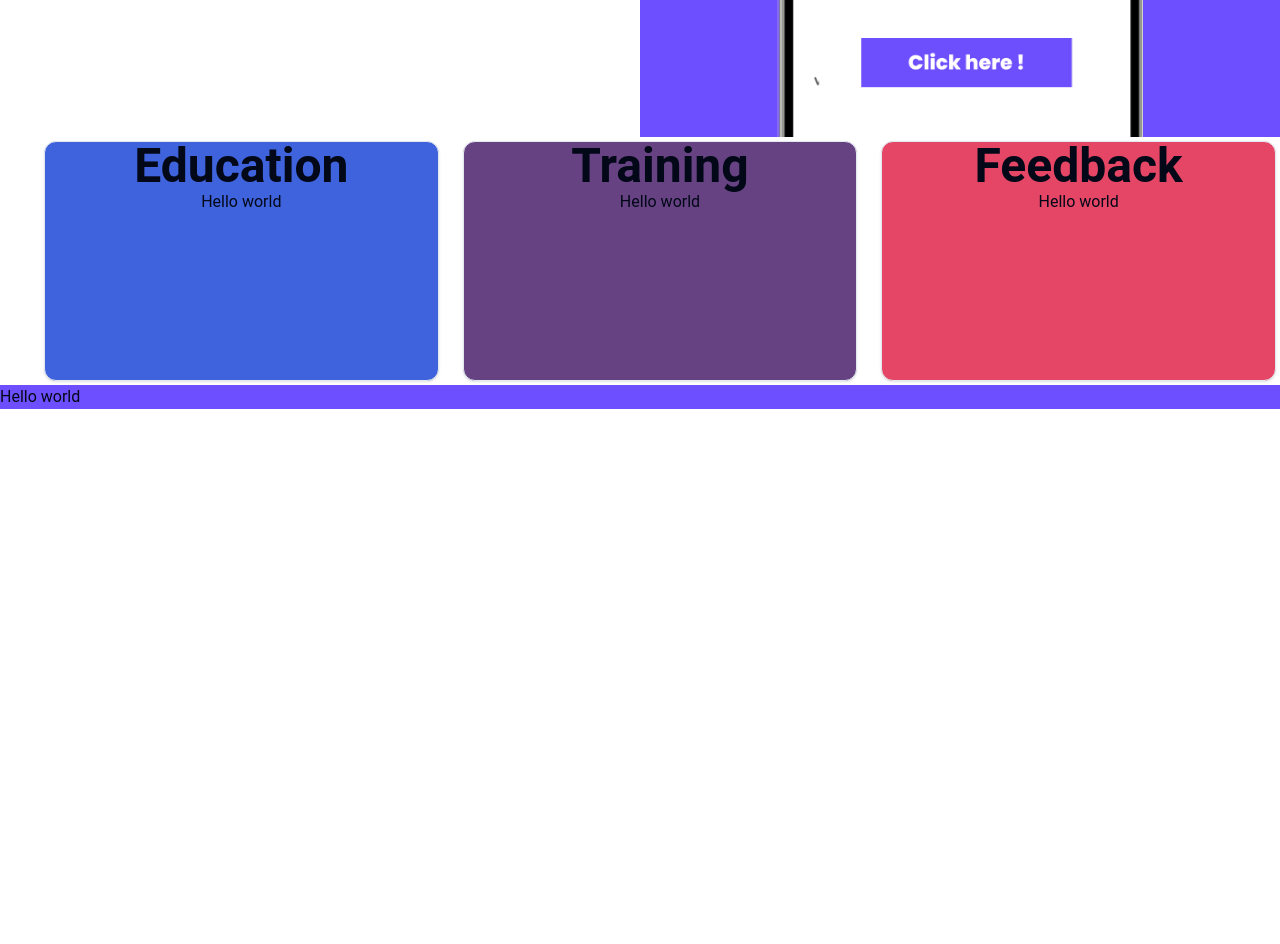
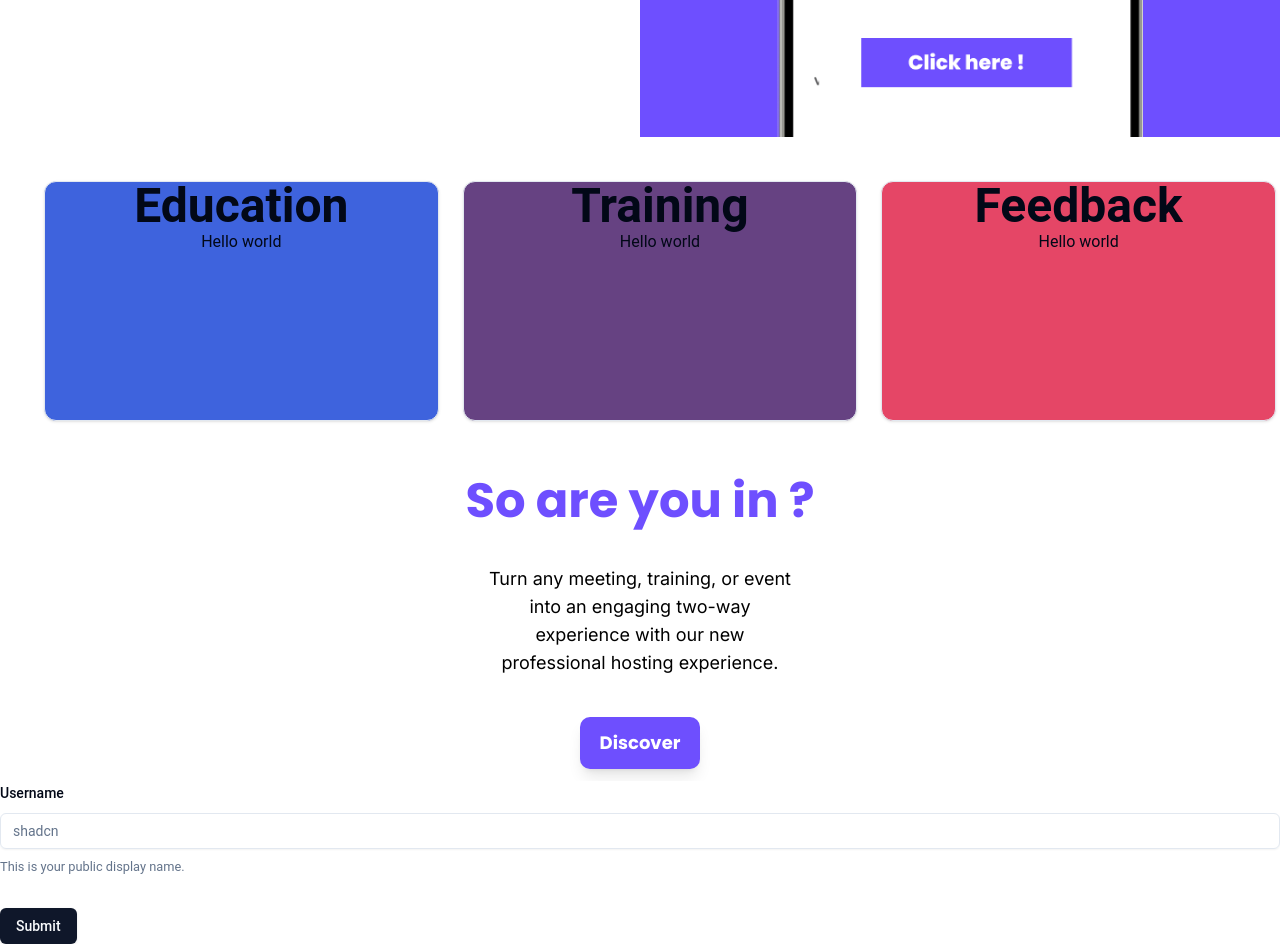
Before and after one commit to stanescuV/quizz-react, a React (Vite) app: page / in a window 1280 px wide. Shown: the part 1200-2144 px from the top of the page. Before the commit the page ends 1609 px from the top, so only its background shows below. Built offline with nearby package versions, Linux system fonts and the light colour scheme; no server answers.

Commit message:
form added looking good

```diff
--- a/package.json
+++ b/package.json
@@ -12,9 +12,11 @@
   "dependencies": {
     "@emotion/react": "^11.13.3",
     "@emotion/styled": "^11.13.0",
+    "@hookform/resolvers": "^3.9.1",
     "@mui/icons-material": "^6.1.6",
     "@mui/material": "^6.1.6",
     "@radix-ui/react-alert-dialog": "^1.1.2",
+    "@radix-ui/react-label": "^2.1.0",
     "@radix-ui/react-menubar": "^1.1.2",
     "@radix-ui/react-navigation-menu": "^1.2.1",
     "@radix-ui/react-separator": "^1.1.0",
@@ -26,10 +28,12 @@
     "lucide-react": "^0.456.0",
     "react": "^18.3.1",
     "react-dom": "^18.3.1",
+    "react-hook-form": "^7.53.2",
     "react-qr-code": "^2.0.15",
     "react-router-dom": "^6.26.2",
     "tailwind-merge": "^2.5.4",
-    "tailwindcss-animate": "^1.0.7"
+    "tailwindcss-animate": "^1.0.7",
+    "zod": "^3.23.8"
   },
   "devDependencies": {
     "@eslint/js": "^9.9.0",
--- a/src/components/CarouselFront.tsx
+++ b/src/components/CarouselFront.tsx
@@ -8,16 +8,16 @@
 
 function CarouselFront() {
   return (
-    <div className="flex">
+    <div className="flex ">
       <Carousel
         opts={{
           align: "start",
         }}
-        className="w-full bg-white pl-10"
+        className="w-full bg-white pl-10 pt-10"
       >
         <CarouselContent >
           {Array.from({ length: 5 }).map((_, index) => {
-            const colors = ['#3E63DD', '#664282', '#E54666',  '#E54D2E', '#30A46C'];
+            const colors = ['#3E63DD', '#664282', '#E54666','#664282',  '#3E63DD'];
             const color = colors[index];
             const places = ['Education', 'Training', 'Feedback', 'Entertainement', 'Engagement']
 
--- a/src/components/MiddleSection.tsx
+++ b/src/components/MiddleSection.tsx
@@ -13,7 +13,7 @@
             <div className="text-black text-lg text-left font-normal font-['Inter'] pt-10 ">
                 Turn any meeting, training, or event <br /> into an engaging two-way <br /> experience with our new <br /> professional hosting experience.
                 <br />
-                <button className="px-5 py-5 mt-10 rounded-[10px] bg-[#6e4ffe] text-white text-22 font-extrabold font-['Poppins'] shadow-lg hover:shadow-xl active:shadow-md hover:bg-[#5a3ed7] active:bg-[#4a34b1]">
+                <button className="px-5 py-3 mt-10 rounded-[10px] bg-[#6e4ffe] text-white text-22 font-extrabold font-['Poppins'] shadow-lg hover:shadow-xl active:shadow-md hover:bg-[#5a3ed7] active:bg-[#4a34b1]">
                     Discover
                 </button>
             </div>
--- /dev/null
+++ b/src/components/RegisterForm.tsx
@@ -0,0 +1,69 @@
+"use client"
+
+import { zodResolver } from "@hookform/resolvers/zod"
+import { useForm } from "react-hook-form"
+import { z } from "zod"
+
+import { Button } from "./ui/button"
+import {
+  Form,
+  FormControl,
+  FormDescription,
+  FormField,
+  FormItem,
+  FormLabel,
+  FormMessage,
+} from "./ui/form"
+import { Input } from "./ui/input"
+
+const formSchema = z.object({
+  username: z.string().min(2, {
+    message: "Username must be at least 2 characters.",
+  }),
+})
+
+export function RegisterForm() {
+
+        // 1. Define your form.
+    const form = useForm<z.infer<typeof formSchema>>({
+    resolver: zodResolver(formSchema),
+    defaultValues: {
+        username: "",
+    },
+    })
+
+    // 2. Define a submit handler.
+    function onSubmit(values: z.infer<typeof formSchema>) {
+
+    console.log(values)
+    }
+
+    return (
+    <div className="bg-white">
+        <Form {...form}>
+            <form onSubmit={form.handleSubmit(onSubmit)} className="space-y-8">
+            <FormField
+                control={form.control}
+                name="username"
+                render={({ field }) => (
+                <FormItem>
+                    <FormLabel>Username</FormLabel>
+                    <FormControl>
+                    <Input placeholder="shadcn" {...field} />
+                    </FormControl>
+                    <FormDescription>
+                    This is your public display name.
+                    </FormDescription>
+                    <FormMessage />
+                </FormItem>
+                )}
+            />
+            <Button type="submit">Submit</Button>
+            </form>
+        </Form>
+    </div>
+
+    )
+}
+
+export default RegisterForm;
--- /dev/null
+++ b/src/components/TextAndDiscoverButton.tsx
@@ -0,0 +1,19 @@
+
+function TextAndDiscoverButton() {
+  return (
+    <div className="w-full flex items-center flex-col justify-center w-1/2 text-center bg-white py-3">
+        <h3 className="text-[#6e4fff] text-5xl text-center font-extrabold font-pops pt-10">
+            So are you in ?
+        </h3>
+        <div className="text-black text-lg text-center font-normal font-['Inter'] pt-10 ">
+            Turn any meeting, training, or event <br /> into an engaging two-way <br /> experience with our new <br /> professional hosting experience.
+            <br />
+            <button className="px-5 py-3 mt-10 rounded-[10px] bg-[#6e4ffe] text-white text-26 font-extrabold font-['Poppins'] shadow-lg hover:shadow-xl active:shadow-md hover:bg-[#5a3ed7] active:bg-[#4a34b1]">
+                Discover
+            </button>
+        </div>
+    </div>
+  )
+}
+
+export default TextAndDiscoverButton
--- /dev/null
+++ b/src/components/ui/form.tsx
@@ -0,0 +1,176 @@
+import * as React from "react"
+import * as LabelPrimitive from "@radix-ui/react-label"
+import { Slot } from "@radix-ui/react-slot"
+import {
+  Controller,
+  ControllerProps,
+  FieldPath,
+  FieldValues,
+  FormProvider,
+  useFormContext,
+} from "react-hook-form"
+
+import { cn } from "../../lib/utils"
+import { Label } from "./label"
+
+const Form = FormProvider
+
+type FormFieldContextValue<
+  TFieldValues extends FieldValues = FieldValues,
+  TName extends FieldPath<TFieldValues> = FieldPath<TFieldValues>
+> = {
+  name: TName
+}
+
+const FormFieldContext = React.createContext<FormFieldContextValue>(
+  {} as FormFieldContextValue
+)
+
+const FormField = <
+  TFieldValues extends FieldValues = FieldValues,
+  TName extends FieldPath<TFieldValues> = FieldPath<TFieldValues>
+>({
+  ...props
+}: ControllerProps<TFieldValues, TName>) => {
+  return (
+    <FormFieldContext.Provider value={{ name: props.name }}>
+      <Controller {...props} />
+    </FormFieldContext.Provider>
+  )
+}
+
+const useFormField = () => {
+  const fieldContext = React.useContext(FormFieldContext)
+  const itemContext = React.useContext(FormItemContext)
+  const { getFieldState, formState } = useFormContext()
+
+  const fieldState = getFieldState(fieldContext.name, formState)
+
+  if (!fieldContext) {
+    throw new Error("useFormField should be used within <FormField>")
+  }
+
+  const { id } = itemContext
+
+  return {
+    id,
+    name: fieldContext.name,
+    formItemId: `${id}-form-item`,
+    formDescriptionId: `${id}-form-item-description`,
+    formMessageId: `${id}-form-item-message`,
+    ...fieldState,
+  }
+}
+
+type FormItemContextValue = {
+  id: string
+}
+
+const FormItemContext = React.createContext<FormItemContextValue>(
+  {} as FormItemContextValue
+)
+
+const FormItem = React.forwardRef<
+  HTMLDivElement,
+  React.HTMLAttributes<HTMLDivElement>
+>(({ className, ...props }, ref) => {
+  const id = React.useId()
+
+  return (
+    <FormItemContext.Provider value={{ id }}>
+      <div ref={ref} className={cn("space-y-2", className)} {...props} />
+    </FormItemContext.Provider>
+  )
+})
+FormItem.displayName = "FormItem"
+
+const FormLabel = React.forwardRef<
+  React.ElementRef<typeof LabelPrimitive.Root>,
+  React.ComponentPropsWithoutRef<typeof LabelPrimitive.Root>
+>(({ className, ...props }, ref) => {
+  const { error, formItemId } = useFormField()
+
+  return (
+    <Label
+      ref={ref}
+      className={cn(error && "text-red-500 dark:text-red-900", className)}
+      htmlFor={formItemId}
+      {...props}
+    />
+  )
+})
+FormLabel.displayName = "FormLabel"
+
+const FormControl = React.forwardRef<
+  React.ElementRef<typeof Slot>,
+  React.ComponentPropsWithoutRef<typeof Slot>
+>(({ ...props }, ref) => {
+  const { error, formItemId, formDescriptionId, formMessageId } = useFormField()
+
+  return (
+    <Slot
+      ref={ref}
+      id={formItemId}
+      aria-describedby={
+        !error
+          ? `${formDescriptionId}`
+          : `${formDescriptionId} ${formMessageId}`
+      }
+      aria-invalid={!!error}
+      {...props}
+    />
+  )
+})
+FormControl.displayName = "FormControl"
+
+const FormDescription = React.forwardRef<
+  HTMLParagraphElement,
+  React.HTMLAttributes<HTMLParagraphElement>
+>(({ className, ...props }, ref) => {
+  const { formDescriptionId } = useFormField()
+
+  return (
+    <p
+      ref={ref}
+      id={formDescriptionId}
+      className={cn("text-[0.8rem] text-slate-500 dark:text-slate-400", className)}
+      {...props}
+    />
+  )
+})
+FormDescription.displayName = "FormDescription"
+
+const FormMessage = React.forwardRef<
+  HTMLParagraphElement,
+  React.HTMLAttributes<HTMLParagraphElement>
+>(({ className, children, ...props }, ref) => {
+  const { error, formMessageId } = useFormField()
+  const body = error ? String(error?.message) : children
+
+  if (!body) {
+    return null
+  }
+
+  return (
+    <p
+      ref={ref}
+      id={formMessageId}
+      className={cn("text-[0.8rem] font-medium text-red-500 dark:text-red-900", className)}
+      {...props}
+    >
+      {body}
+    </p>
+  )
+})
+FormMessage.displayName = "FormMessage"
+
+export {
+  useFormField,
+  Form,
+  FormItem,
+  FormLabel,
+  FormControl,
+  FormDescription,
+  FormMessage,
+  FormField,
+}
--- /dev/null
+++ b/src/components/ui/input.tsx
@@ -0,0 +1,22 @@
+import * as React from "react"
+
+import { cn } from "@/lib/utils"
+
+const Input = React.forwardRef<HTMLInputElement, React.ComponentProps<"input">>(
+  ({ className, type, ...props }, ref) => {
+    return (
+      <input
+        type={type}
+        className={cn(
+          "flex h-9 w-full rounded-md border border-slate-200 bg-transparent px-3 py-1 text-base shadow-sm transition-colors file:border-0 file:bg-transparent file:text-sm file:font-medium file:text-slate-950 placeholder:text-slate-500 focus-visible:outline-none focus-visible:ring-1 focus-visible:ring-slate-950 disabled:cursor-not-allowed disabled:opacity-50 md:text-sm dark:border-slate-800 dark:file:text-slate-50 dark:placeholder:text-slate-400 dark:focus-visible:ring-slate-300",
+          className
+        )}
+        ref={ref}
+        {...props}
+      />
+    )
+  }
+)
+Input.displayName = "Input"
+
+export { Input }
--- /dev/null
+++ b/src/components/ui/label.tsx
@@ -0,0 +1,26 @@
+"use client"
+
+import * as React from "react"
+import * as LabelPrimitive from "@radix-ui/react-label"
+import { cva, type VariantProps } from "class-variance-authority"
+
+import { cn } from "../../lib/utils"
+
+const labelVariants = cva(
+  "text-sm font-medium leading-none peer-disabled:cursor-not-allowed peer-disabled:opacity-70"
+)
+
+const Label = React.forwardRef<
+  React.ElementRef<typeof LabelPrimitive.Root>,
+  React.ComponentPropsWithoutRef<typeof LabelPrimitive.Root> &
+    VariantProps<typeof labelVariants>
+>(({ className, ...props }, ref) => (
+  <LabelPrimitive.Root
+    ref={ref}
+    className={cn(labelVariants(), className)}
+    {...props}
+  />
+))
+Label.displayName = LabelPrimitive.Root.displayName
+
+export { Label }
--- a/src/pages/Home.tsx
+++ b/src/pages/Home.tsx
@@ -2,6 +2,8 @@
 import NavbarShad from '../components/NavbarShad'
 import MiddleSection from '../components/MiddleSection'
 import CarouselFront from '../components/CarouselFront'
+import TextAndDiscoverButton from '../components/TextAndDiscoverButton'
+import RegisterForm from '../components/RegisterForm'
 type Props = {}
 
 function Home({}: Props) {
@@ -11,7 +13,8 @@
         <Hero/>
         <MiddleSection/>
         <CarouselFront />
-        <div>Hello world</div>
+        <TextAndDiscoverButton/>
+        <RegisterForm/>
 
     </div>
   )
```
Also changed, not shown: 1 other file (tests, documents, lock files or other folders).
